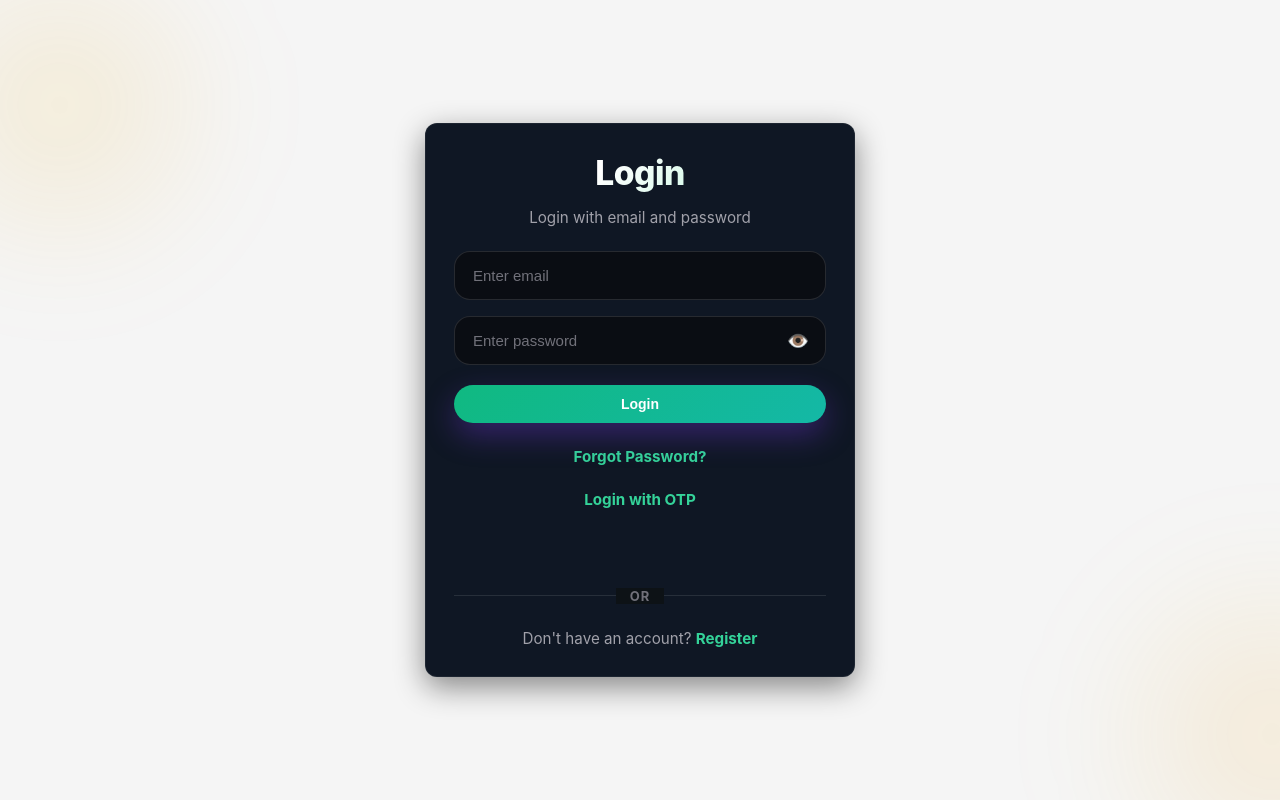
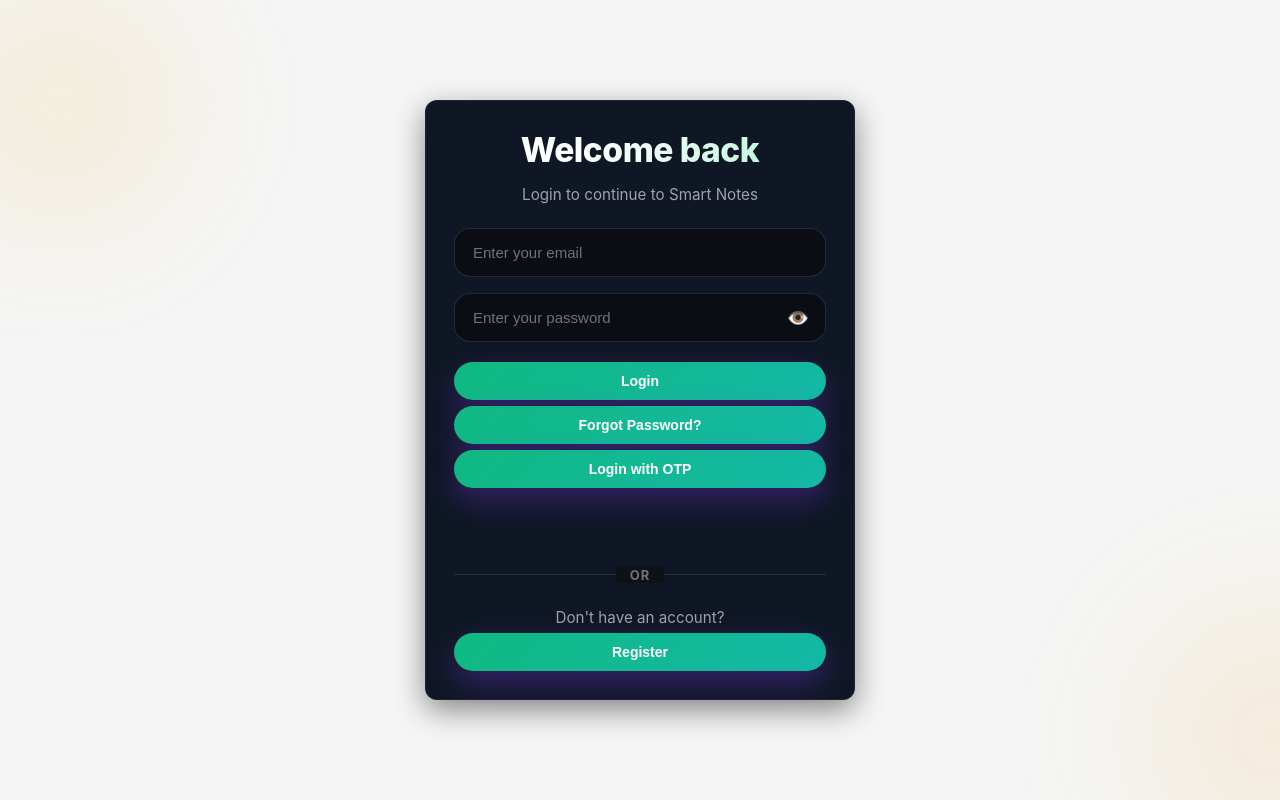
Before and after one commit to dhruv3140/VoiceNotes-Frontend, a React app: page / in a window 1280 px wide. Built offline with nearby package versions, Linux system fonts and the light colour scheme; no server answers; the HTML template or start-up script is replaced by a standard one.

Commit message:
Hover Removed

```diff
--- a/src/Components/Login.jsx
+++ b/src/Components/Login.jsx
@@ -13,7 +13,6 @@ function Login({
   switchToForgotPassword,
 }) {
   const [loginMode, setLoginMode] = useState("password");
-  // password | otp
 
   const [identifier, setIdentifier] = useState("");
   const [password, setPassword] = useState("");
@@ -21,7 +20,6 @@ function Login({
   const [otpIdentifier, setOtpIdentifier] = useState("");
   const [otp, setOtp] = useState("");
   const [otpSent, setOtpSent] = useState(false);
-
 
   const [showPassword, setShowPassword] = useState(false);
   const [loading, setLoading] = useState(false);
@@ -134,38 +132,47 @@ function Login({
   return (
     <div className="auth-page">
       <div className="auth-card">
-        <h2>Login</h2>
+        <div className="auth-header">
+          <h2>Welcome back</h2>
+          <p className="auth-subtitle">
+            {loginMode === "password"
+              ? "Login to continue to Smart Notes"
+              : "Login securely using a one-time password"}
+          </p>
+        </div>
 
         {error && <p className="auth-error">{error}</p>}
         {message && <p className="auth-success">{message}</p>}
 
-        {loginMode === "password" && (
+        {loginMode === "password" ? (
           <>
-            <p className="auth-subtitle">Login with email and password</p>
-
             <form onSubmit={handlePasswordLogin}>
               <input
-                              type="text"
-                              placeholder="Enter email"
+                type="email"
+                placeholder="Enter your email"
                 value={identifier}
                 onChange={(e) => setIdentifier(e.target.value)}
                 disabled={loading}
+                autoComplete="email"
               />
 
               <div className="password-input-wrapper">
                 <input
                   type={showPassword ? "text" : "password"}
-                                  placeholder="Enter password"
+                  placeholder="Enter your password"
                   value={password}
                   minLength={6}
                   maxLength={72}
                   onChange={(e) => setPassword(e.target.value)}
                   disabled={loading}
+                  autoComplete="current-password"
                 />
+
                 <button
                   type="button"
                   className="password-eye-btn"
-                  onClick={() => setShowPassword(!showPassword)}
+                  onClick={() => setShowPassword((prev) => !prev)}
+                  aria-label={showPassword ? "Hide password" : "Show password"}
                 >
                   {showPassword ? "🙈" : "👁️"}
                 </button>
@@ -176,20 +183,26 @@ function Login({
               </button>
             </form>
 
-            <p className="auth-switch">
-                          <span onClick={switchToForgotPassword}>Forgot Password?</span>
-            </p>
+            <div className="auth-links">
+              <button
+                type="button"
+                className="auth-link-btn"
+                onClick={switchToForgotPassword}
+              >
+                Forgot Password?
+              </button>
 
-            <p className="auth-switch">
-                          <span onClick={switchToOtpLogin}>Login with OTP</span>
-            </p>
+              <button
+                type="button"
+                className="auth-link-btn"
+                onClick={switchToOtpLogin}
+              >
+                Login with OTP
+              </button>
+            </div>
           </>
-        )}
-
-        {loginMode === "otp" && (
+        ) : (
           <>
-            <p className="auth-subtitle">Login with OTP</p>
-
             {!otpSent ? (
               <form onSubmit={handleSendOtp}>
                 <input
@@ -198,6 +211,7 @@ function Login({
                   value={otpIdentifier}
                   onChange={(e) => setOtpIdentifier(e.target.value)}
                   disabled={loading}
+                  autoComplete="username"
                 />
 
                 <button type="submit" disabled={loading}>
@@ -212,6 +226,7 @@ function Login({
                   value={otp}
                   onChange={(e) => setOtp(e.target.value)}
                   disabled={loading}
+                  autoComplete="one-time-code"
                 />
 
                 <button type="submit" disabled={loading}>
@@ -229,9 +244,15 @@ function Login({
               </form>
             )}
 
-            <p className="auth-switch">
-              <span onClick={switchToPasswordLogin}>Login with Password</span>
-            </p>
+            <div className="auth-links">
+              <button
+                type="button"
+                className="auth-link-btn"
+                onClick={switchToPasswordLogin}
+              >
+                Login with Password
+              </button>
+            </div>
           </>
         )}
 
@@ -242,8 +263,10 @@ function Login({
         </div>
 
         <p className="auth-switch">
-          Don&apos;t have an account?{" "}
-                  <span onClick={switchToRegister}>Register</span>
+          Don't have an account?{" "}
+          <button type="button" onClick={switchToRegister}>
+            Register
+          </button>
         </p>
       </div>
     </div>
--- a/src/Components/Register.jsx
+++ b/src/Components/Register.jsx
@@ -1,20 +1,26 @@
 import { useState } from "react";
-import { registerUser, verifyEmailOtp, sendMobileOtp, verifyMobileOtp } from "../api/authApi";
+import {
+  registerUser,
+  verifyEmailOtp,
+  sendMobileOtp,
+  verifyMobileOtp,
+} from "../api/authApi";
 import GoogleLoginButton from "./GoogleLoginButton";
 
 function Register({ switchToLogin, setToken, setUser }) {
-  const [registerMode, setRegisterMode] = useState("email"); // email | mobile
+  const [registerMode, setRegisterMode] = useState("email");
+
   const [name, setName] = useState("");
   const [email, setEmail] = useState("");
   const [mobile, setMobile] = useState("");
 
   const [showPassword, setShowPassword] = useState(false);
   const [password, setPassword] = useState("");
+
   const [otp, setOtp] = useState("");
+  const [otpSent, setOtpSent] = useState(false);
 
-  const [otpSent, setOtpSent] = useState(false);
   const [loading, setLoading] = useState(false);
-
   const [message, setMessage] = useState("");
   const [error, setError] = useState("");
 
@@ -39,6 +45,7 @@ function Register({ switchToLogin, setToken, setUser }) {
         setError("Please enter name, email and password.");
         return;
       }
+
       if (password.length < 6) {
         setError("Password must be at least 6 characters.");
         return;
@@ -57,10 +64,12 @@ function Register({ switchToLogin, setToken, setUser }) {
 
       if (registerMode === "email") {
         const data = await registerUser(name, email, password);
+
         setOtpSent(true);
         setMessage(data.message || "OTP sent to your email.");
       } else {
         const data = await sendMobileOtp(name, mobile);
+
         setOtpSent(true);
         setMessage(data.message || "OTP sent to your mobile.");
       }
@@ -85,11 +94,13 @@ function Register({ switchToLogin, setToken, setUser }) {
       setMessage("");
 
       let data;
+
       if (registerMode === "email") {
         data = await verifyEmailOtp(email, otp);
       } else {
         data = await verifyMobileOtp(mobile, otp);
       }
+
       saveLoginData(data);
     } catch (err) {
       setError(err.message || "OTP verification failed.");
@@ -98,43 +109,26 @@ function Register({ switchToLogin, setToken, setUser }) {
     }
   };
 
+  const changeRegisterMode = (mode) => {
+    if (otpSent || loading) return;
+
+    setRegisterMode(mode);
+    setError("");
+    setMessage("");
+  };
+
   return (
     <div className="auth-page">
       <div className="auth-card">
-        <h2>Create Account</h2>
+        <div className="auth-header">
+          <h2>Create account</h2>
 
-        <div className="auth-tab-switcher">
-          <button
-            type="button"
-            className={`auth-tab-btn ${registerMode === "email" ? "active" : ""}`}
-            onClick={() => {
-              setRegisterMode("email");
-              setError("");
-              setMessage("");
-            }}
-            disabled={otpSent || loading}
-          >
-            Email Register
-          </button>
-          <button
-            type="button"
-            className={`auth-tab-btn ${registerMode === "mobile" ? "active" : ""}`}
-            onClick={() => {
-              setRegisterMode("mobile");
-              setError("");
-              setMessage("");
-            }}
-            disabled={otpSent || loading}
-          >
-            Mobile Register
-          </button>
+          <p className="auth-subtitle">
+            {registerMode === "email"
+              ? "Create your Smart Notes account"
+              : "Create an account using your mobile number"}
+          </p>
         </div>
-
-        <p className="auth-subtitle">
-          {registerMode === "email"
-            ? "Register with email verification"
-            : "Register with mobile OTP verification"}
-        </p>
 
         {error && <p className="auth-error">{error}</p>}
         {message && <p className="auth-success">{message}</p>}
@@ -147,6 +141,7 @@ function Register({ switchToLogin, setToken, setUser }) {
               value={name}
               onChange={(e) => setName(e.target.value)}
               disabled={loading}
+              autoComplete="name"
             />
 
             {registerMode === "email" ? (
@@ -157,6 +152,7 @@ function Register({ switchToLogin, setToken, setUser }) {
                   value={email}
                   onChange={(e) => setEmail(e.target.value)}
                   disabled={loading}
+                  autoComplete="email"
                 />
 
                 <div className="password-input-wrapper">
@@ -168,11 +164,16 @@ function Register({ switchToLogin, setToken, setUser }) {
                     maxLength={72}
                     onChange={(e) => setPassword(e.target.value)}
                     disabled={loading}
+                    autoComplete="new-password"
                   />
+
                   <button
                     type="button"
                     className="password-eye-btn"
-                    onClick={() => setShowPassword(!showPassword)}
+                    onClick={() => setShowPassword((prev) => !prev)}
+                    aria-label={
+                      showPassword ? "Hide password" : "Show password"
+                    }
                   >
                     {showPassword ? "🙈" : "👁️"}
                   </button>
@@ -180,26 +181,32 @@ function Register({ switchToLogin, setToken, setUser }) {
               </>
             ) : (
               <input
-                type="text"
+                type="tel"
                 placeholder="Enter mobile number"
                 value={mobile}
                 onChange={(e) => setMobile(e.target.value)}
                 disabled={loading}
+                autoComplete="tel"
               />
             )}
 
             <button type="submit" disabled={loading}>
-              {loading ? "Sending OTP..." : "Send OTP & Register"}
+              {loading ? "Sending OTP..." : "Send OTP"}
             </button>
           </form>
         ) : (
           <form onSubmit={handleVerifyOtp}>
             <input
               type="text"
-              placeholder={registerMode === "email" ? "Enter email OTP" : "Enter 6 digit OTP"}
+              placeholder={
+                registerMode === "email"
+                  ? "Enter email OTP"
+                  : "Enter 6 digit OTP"
+              }
               value={otp}
               onChange={(e) => setOtp(e.target.value)}
               disabled={loading}
+              autoComplete="one-time-code"
             />
 
             <button type="submit" disabled={loading}>
@@ -231,6 +238,30 @@ function Register({ switchToLogin, setToken, setUser }) {
           </form>
         )}
 
+        {!otpSent && (
+          <div className="auth-links">
+            <button
+              type="button"
+              className={`auth-link-btn ${
+                registerMode === "email" ? "active-link" : ""
+              }`}
+              onClick={() => changeRegisterMode("email")}
+            >
+              Register with Email
+            </button>
+
+            <button
+              type="button"
+              className={`auth-link-btn ${
+                registerMode === "mobile" ? "active-link" : ""
+              }`}
+              onClick={() => changeRegisterMode("mobile")}
+            >
+              Register with Mobile
+            </button>
+          </div>
+        )}
+
         <GoogleLoginButton setToken={setToken} setUser={setUser} />
 
         <div className="auth-divider">
@@ -239,7 +270,9 @@ function Register({ switchToLogin, setToken, setUser }) {
 
         <p className="auth-switch">
           Already have an account?{" "}
-          <span onClick={switchToLogin}>Login</span>
+          <button type="button" onClick={switchToLogin}>
+            Login
+          </button>
         </p>
       </div>
     </div>
--- a/src/api/authApi.js
+++ b/src/api/authApi.js
@@ -1,4 +1,3 @@
-
 const BASE_URL = import.meta.env.VITE_API_URL || "http://127.0.0.1:8000";
 
 const API_URL = `${BASE_URL.replace(/\/+$/, "")}/auth`;
--- a/src/index.css
+++ b/src/index.css
@@ -83,7 +83,7 @@ h1 {
   }
 }
 h2 {
-  font-size: 24px;
+  font-size: 2px;
   line-height: 118%;
   letter-spacing: -0.24px;
   margin: 0 0 8px;
```
Also changed, not shown: src/App.css (+8 -8 lines). Lines whose indentation alone changed are shown as unchanged.
